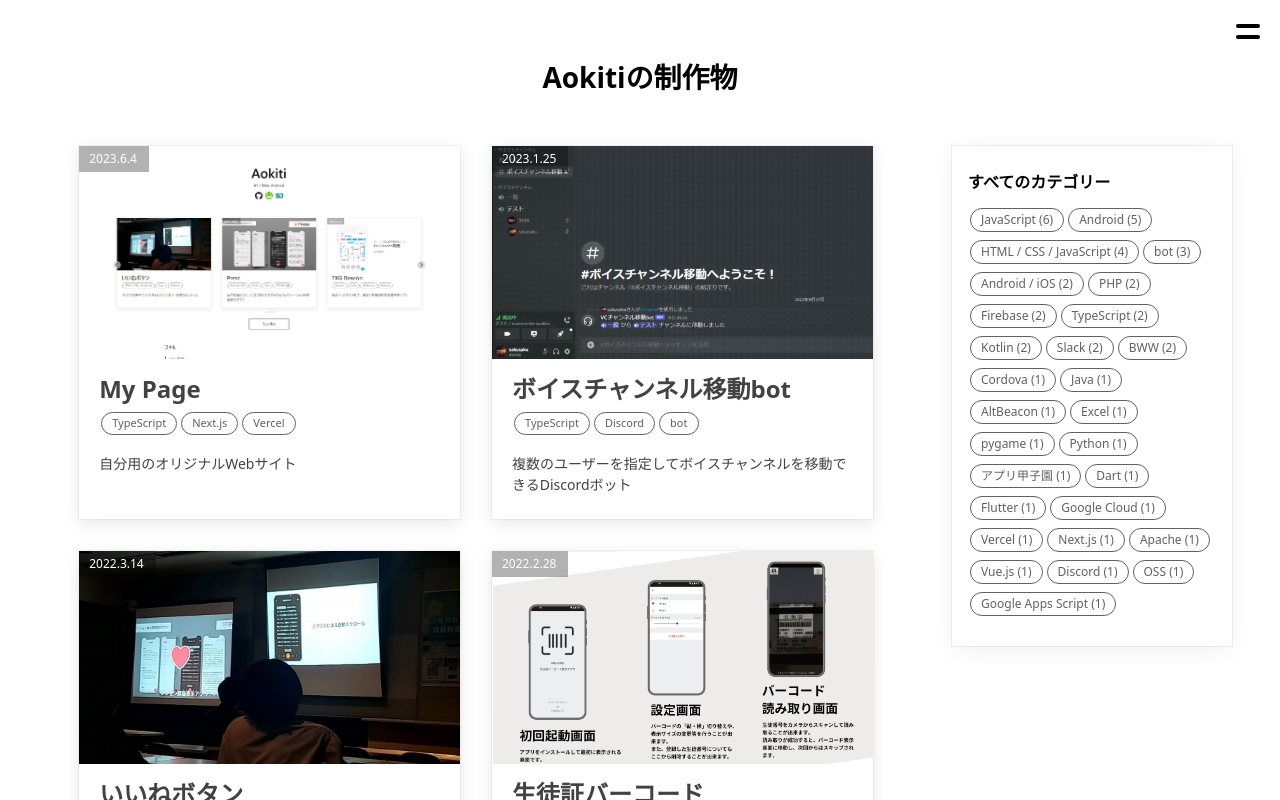
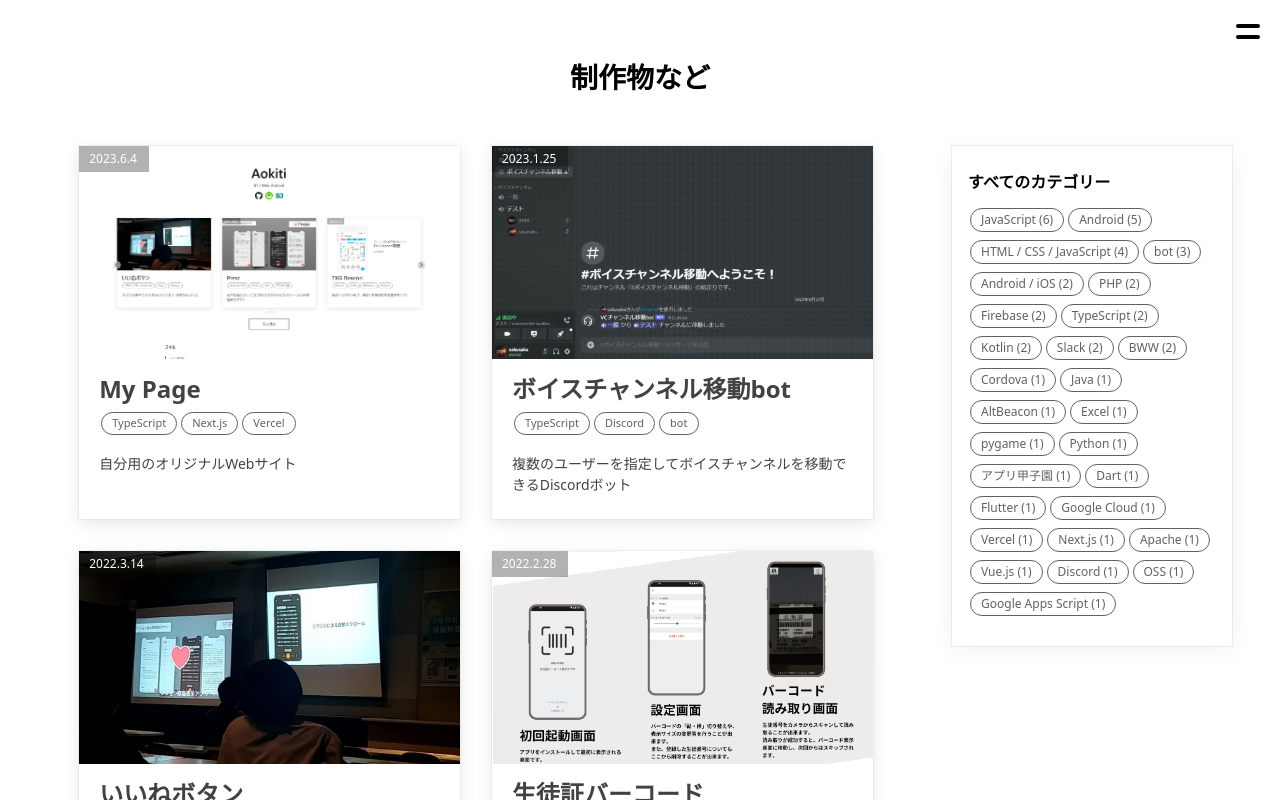
Before and after one commit to sakusaku3939/my-page, a Next.js app: page /posts in a window 1280 px wide. Shown: the top 800 px of the page. Built offline with nearby package versions, Linux system fonts and the light colour scheme.

Commit message:
Modify a title

```diff
--- a/src/pages/posts/index.tsx
+++ b/src/pages/posts/index.tsx
@@ -22,7 +22,7 @@ const Index = ({ filter, categories, overviews }: Props) => {
         <link rel="icon" href="/favicon.ico" />
       </Head>
       <HamburgerMenu />
-      <h1 className={index.postTitle}>Aokitiの制作物<span>{filter?.length ? `「${filter}」 の記事` : ""}</span></h1>
+      <h1 className={index.postTitle}>制作物など<span>{filter?.length ? `「${filter}」 の記事` : ""}</span></h1>
       <div className={index.mobileCategory}>
         <MobileCategory categories={categories} />
       </div>
```
